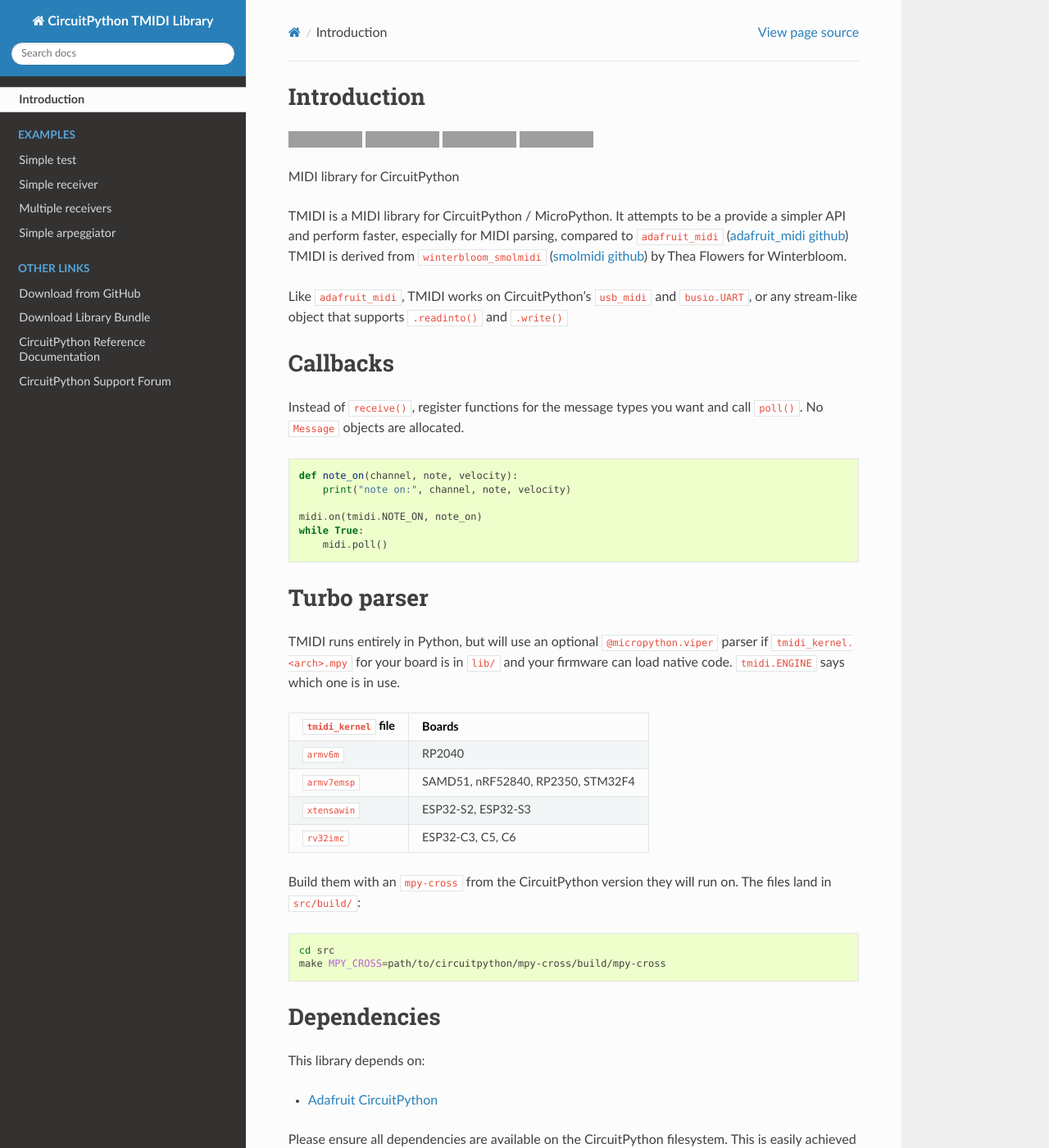
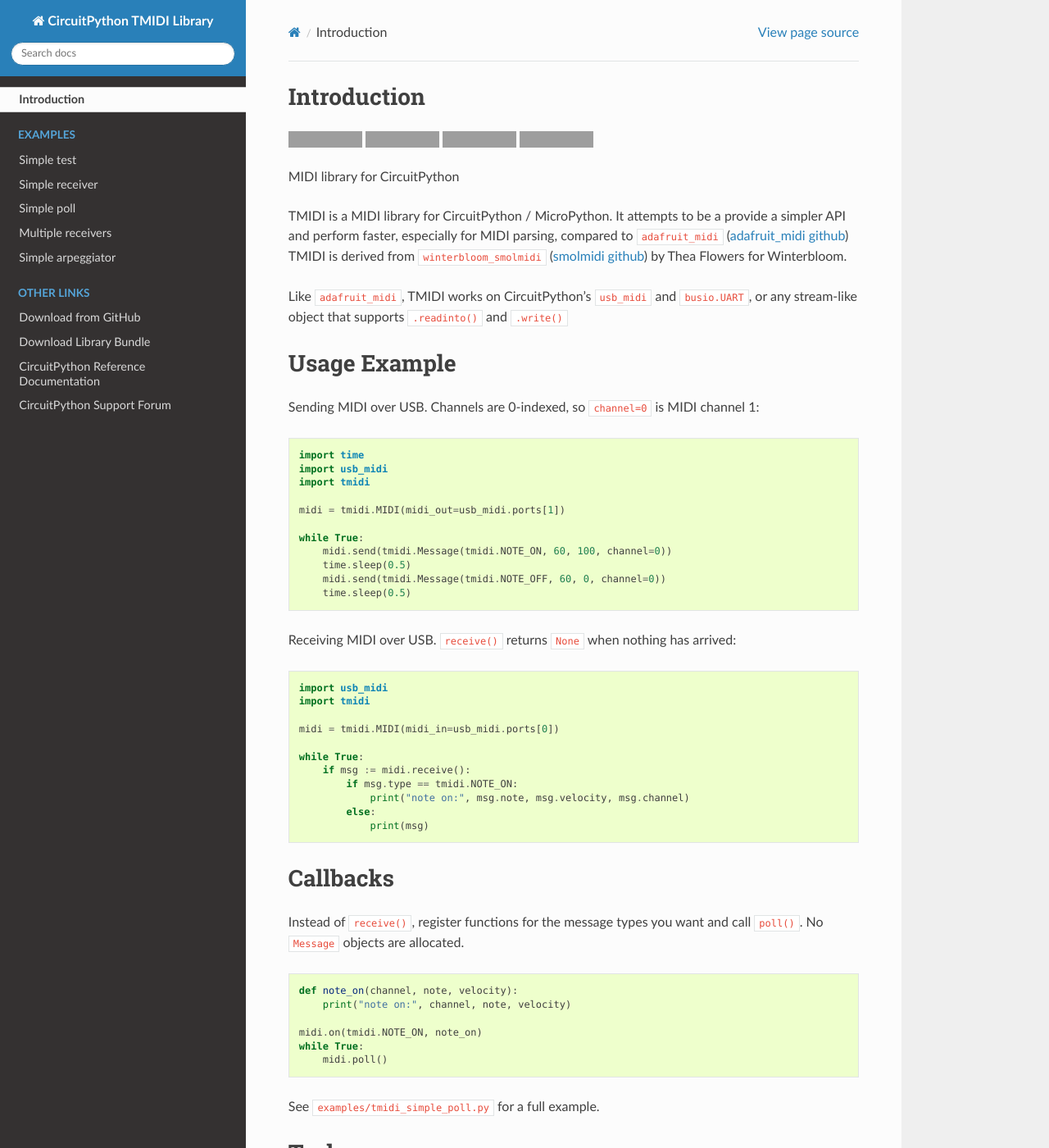
Before and after one commit to todbot/CircuitPython_TMIDI, a Sphinx documentation site: the page built from docs/index.rst, in a window 1280 px wide and 1400 px high. Shown: the whole window at 82% size. Built offline with Sphinx 7.4.7 and the Read the Docs theme 3.1.0, drawn with Linux system fonts in a browser that asks for light colours; some of the changed text lies outside the part shown; grey boxes are pictures that could not be loaded.

Commit message:
update examples

```diff
--- a/README.rst
+++ b/README.rst
@@ -27,6 +27,44 @@ by Thea Flowers for Winterbloom.
 Like ``adafruit_midi``, TMIDI works on CircuitPython's ``usb_midi`` and ``busio.UART``,
 or any stream-like object that supports ``.readinto()`` and ``.write()``
 
+Usage Example
+=============
+
+Sending MIDI over USB. Channels are 0-indexed, so ``channel=0`` is
+MIDI channel 1:
+
+.. code-block:: python
+
+    import time
+    import usb_midi
+    import tmidi
+
+    midi = tmidi.MIDI(midi_out=usb_midi.ports[1])
+
+    while True:
+        midi.send(tmidi.Message(tmidi.NOTE_ON, 60, 100, channel=0))
+        time.sleep(0.5)
+        midi.send(tmidi.Message(tmidi.NOTE_OFF, 60, 0, channel=0))
+        time.sleep(0.5)
+
+Receiving MIDI over USB. ``receive()`` returns ``None`` when nothing
+has arrived:
+
+.. code-block:: python
+
+    import usb_midi
+    import tmidi
+
+    midi = tmidi.MIDI(midi_in=usb_midi.ports[0])
+
+    while True:
+        if msg := midi.receive():
+            if msg.type == tmidi.NOTE_ON:
+                print("note on:", msg.note, msg.velocity, msg.channel)
+            else:
+                print(msg)
+
+
 Callbacks
 =========
 
@@ -41,6 +79,8 @@ and call ``poll()``. No ``Message`` objects are allocated.
     midi.on(tmidi.NOTE_ON, note_on)
     while True:
         midi.poll()
+
+See ``examples/tmidi_simple_poll.py`` for a full example.
 
 Turbo parser
 ============
@@ -129,28 +169,6 @@ Or the following command to update an existing version:
 
     circup update
 
-Usage Example
-=============
-
-.. code-block:: python
-
-    import usb_midi
-    import tmidi
-
-    midi_usb = tmidi.MIDI(midi_in=usb_midi.ports[0], midi_out=usb_midi.ports[1])
-
-    def send_midi_panic(midi_channel=1):
-        ch = midi_channel-1
-        msg = tmidi.Message(tmidi.NOTE_OFF, channel=ch)  # channels are 0-indexed
-        for notenum in range(128):
-            msg.note = notenum
-            msg.velocity = 0
-            midi_usb.send(msg)
-            time.sleep(0.01)
-    }
-
-    send_midi_panic()
-
 
 Documentation
 =============
```
Also changed, not shown: docs/examples.rst (+10 -0 lines), 3 other files.
